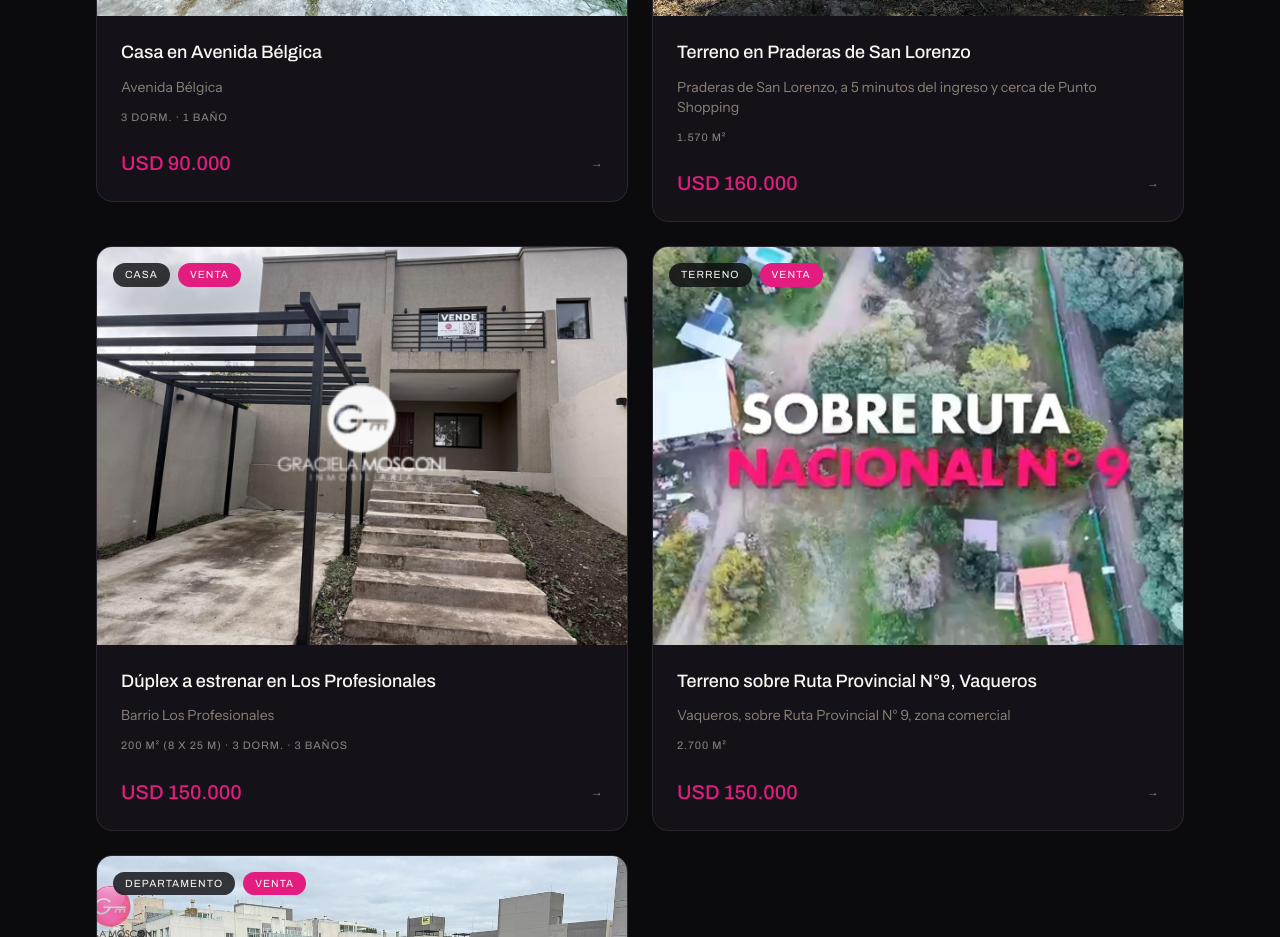
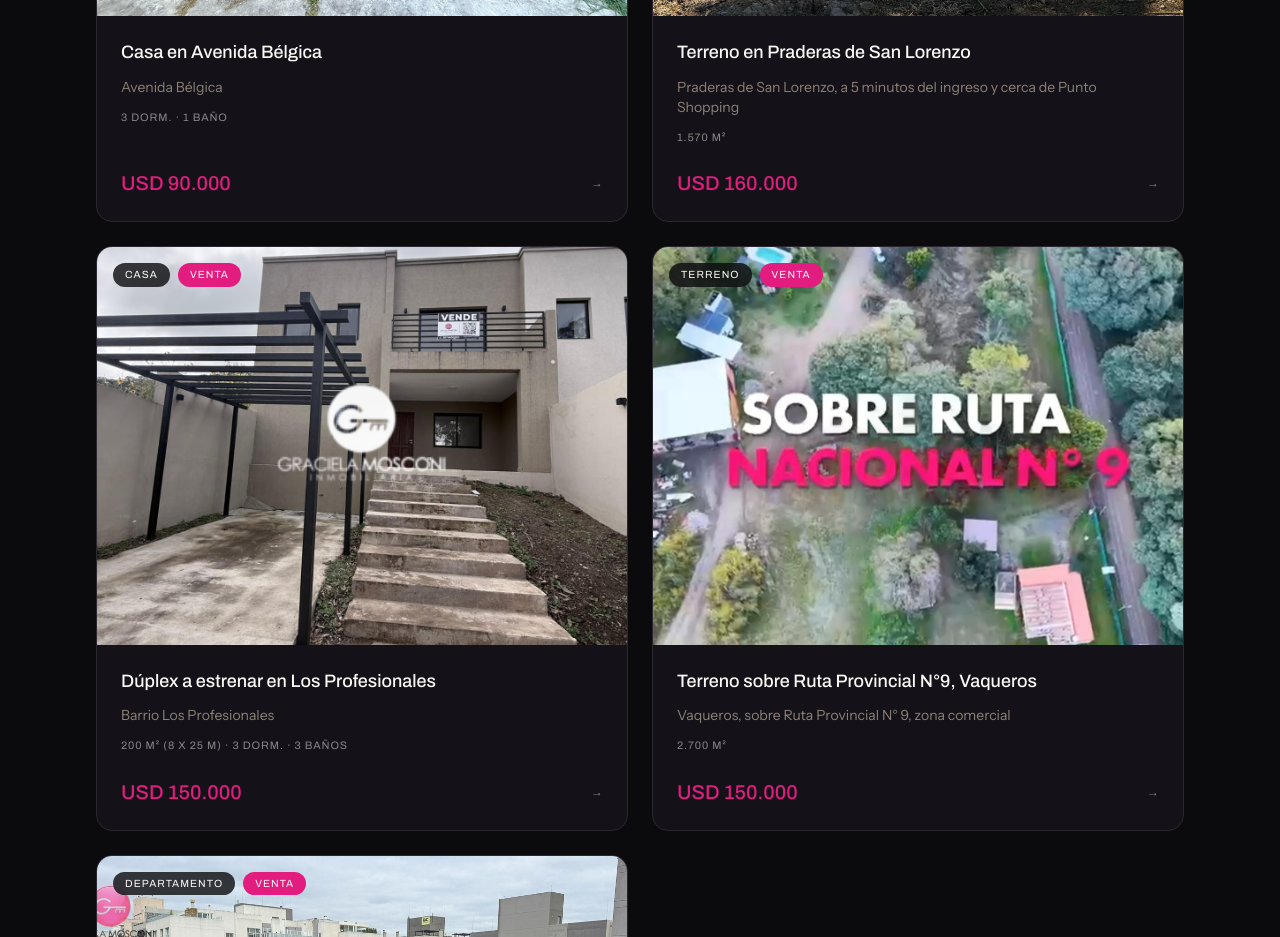
Before and after one commit to inmobiliariamosconi/mosconi-inmobiliaria, a Next.js app: page /propiedades in a window 1280 px wide. Shown: the part 1700-2637 px from the top of the page. Built offline with nearby package versions, Linux system fonts and the light colour scheme.

Commit message:
Fix uneven property card heights in the grid
The card was sized to its own content instead of filling its grid
row, so rows with a longer title/location left cards visibly
mismatched. Stretching the card to h-full lets it fill the row
height CSS grid already reserves, aligning every card in a row.

```diff
--- a/src/components/ui/PropertyCard.tsx
+++ b/src/components/ui/PropertyCard.tsx
@@ -12,7 +12,7 @@ export function PropertyCard({ property }: { property: Property }) {
   return (
     <Link
       href={`/propiedades/${property.slug}`}
-      className="group flex flex-col overflow-hidden rounded-2xl border border-stone-line bg-paper-dim transition-colors hover:border-pink"
+      className="group flex h-full flex-col overflow-hidden rounded-2xl border border-stone-line bg-paper-dim transition-colors hover:border-pink"
     >
       <div className="relative aspect-[4/3] overflow-hidden">
         <Image
```
